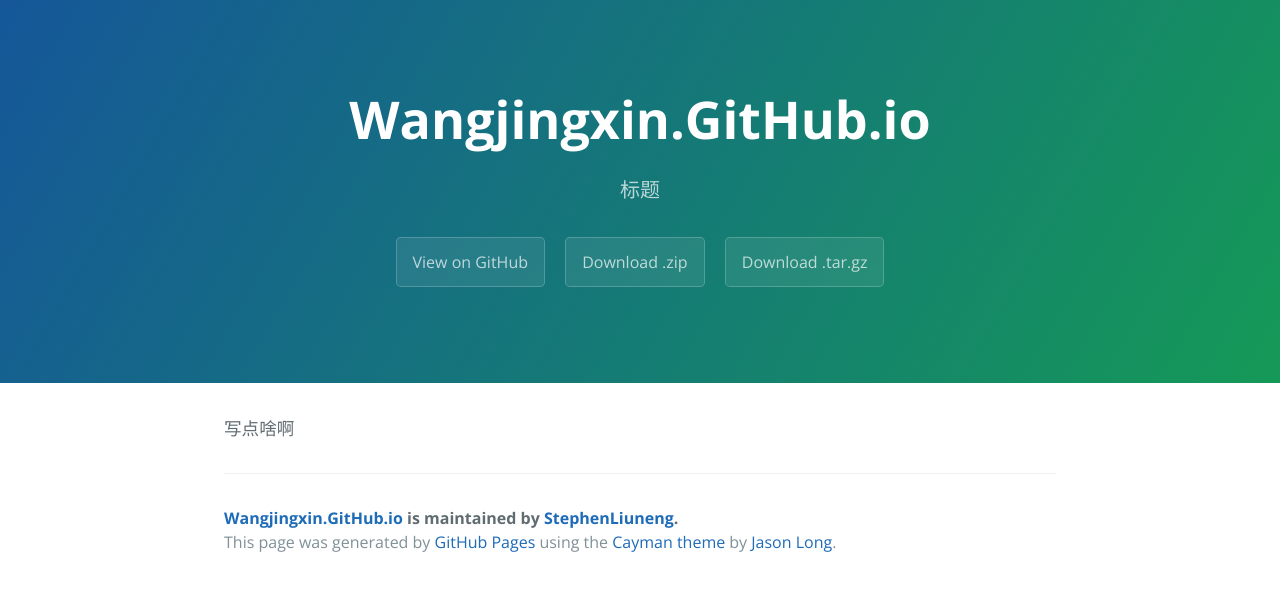
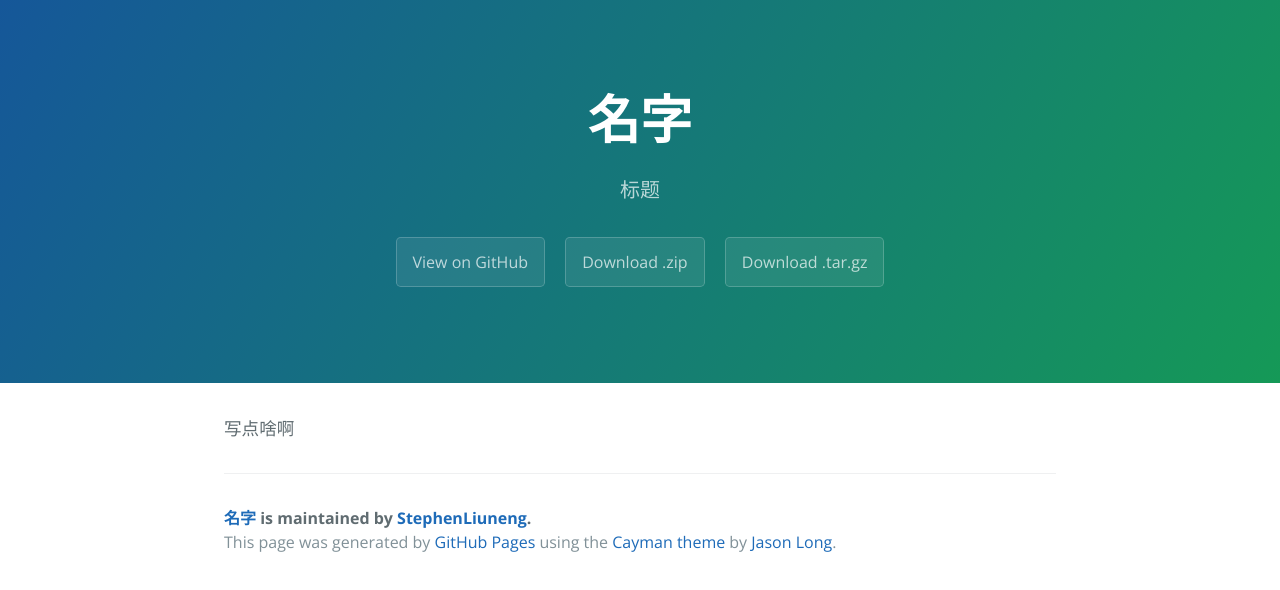
Before and after one commit to StephenLiuneng/wangjingxin.github.io, a plain HTML site: page index.html in a window 1280 px wide. Drawn offline with nearby package versions, Linux system fonts and the light colour scheme.

```diff
--- a/index.html
+++ b/index.html
@@ -2,7 +2,7 @@
 <html lang="en-us">
   <head>
     <meta charset="UTF-8">
-    <title>Wangjingxin.GitHub.io by StephenLiuneng</title>
+    <title>名字 by StephenLiuneng</title>
     <meta name="viewport" content="width=device-width, initial-scale=1">
     <link rel="stylesheet" type="text/css" href="stylesheets/normalize.css" media="screen">
     <link href='https://fonts.googleapis.com/css?family=Open+Sans:400,700' rel='stylesheet' type='text/css'>
@@ -11,7 +11,7 @@
   </head>
   <body>
     <section class="page-header">
-      <h1 class="project-name">Wangjingxin.GitHub.io</h1>
+      <h1 class="project-name">名字</h1>
       <h2 class="project-tagline">标题</h2>
       <a href="https://github.com/StephenLiuneng/wangjingxin.github.io" class="btn">View on GitHub</a>
       <a href="https://github.com/StephenLiuneng/wangjingxin.github.io/zipball/master" class="btn">Download .zip</a>
@@ -22,7 +22,7 @@
       <p>写点啥啊</p>
 
       <footer class="site-footer">
-        <span class="site-footer-owner"><a href="https://github.com/StephenLiuneng/wangjingxin.github.io">Wangjingxin.GitHub.io</a> is maintained by <a href="https://github.com/StephenLiuneng">StephenLiuneng</a>.</span>
+        <span class="site-footer-owner"><a href="https://github.com/StephenLiuneng/wangjingxin.github.io">名字</a> is maintained by <a href="https://github.com/StephenLiuneng">StephenLiuneng</a>.</span>
 
         <span class="site-footer-credits">This page was generated by <a href="https://pages.github.com">GitHub Pages</a> using the <a href="https://github.com/jasonlong/cayman-theme">Cayman theme</a> by <a href="https://twitter.com/jasonlong">Jason Long</a>.</span>
       </footer>
--- a/params.json
+++ b/params.json
@@ -1,5 +1,5 @@
 {
-  "name": "Wangjingxin.GitHub.io",
+  "name": "名字",
   "tagline": "标题",
   "body": "写点啥啊",
   "note": "Don't delete this file! It's used internally to help with page regeneration."
```
